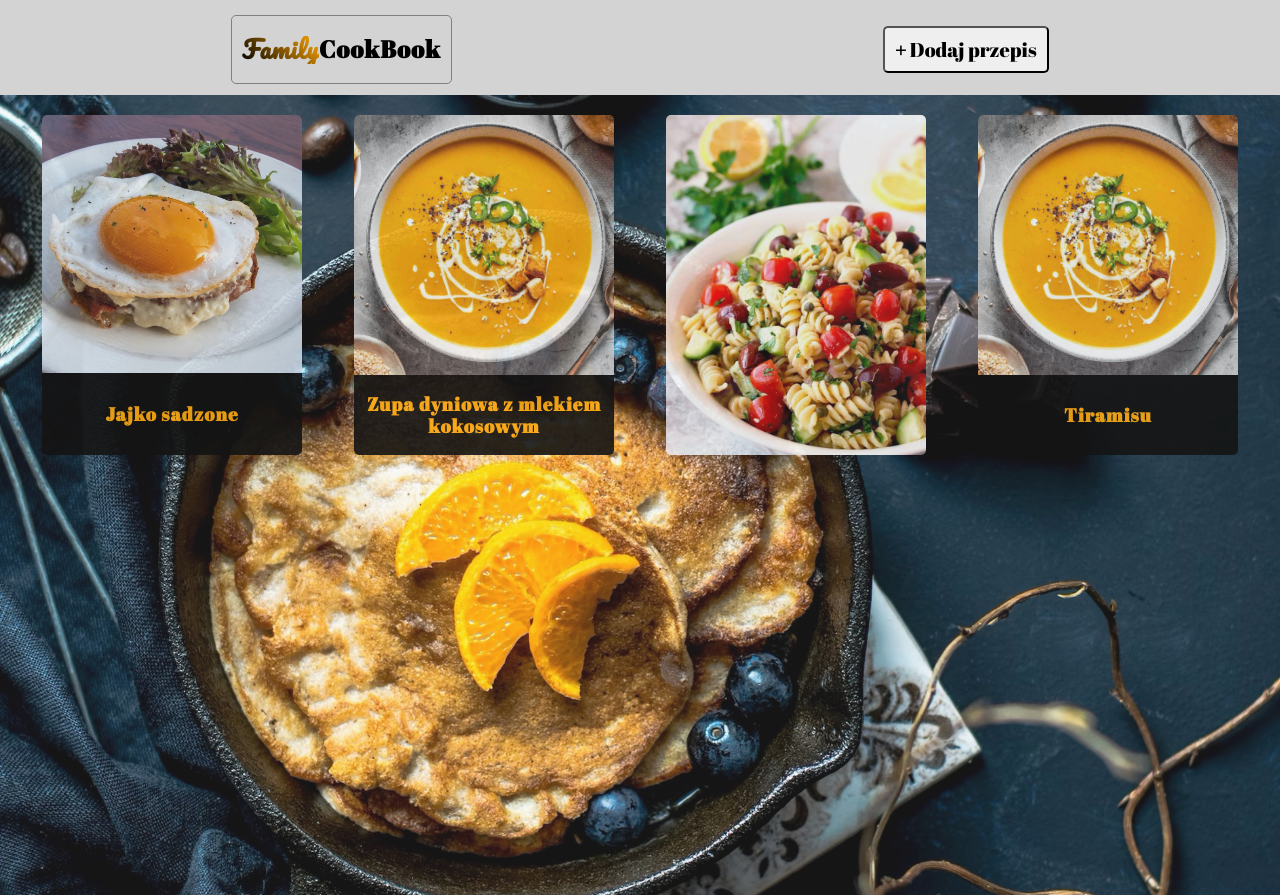
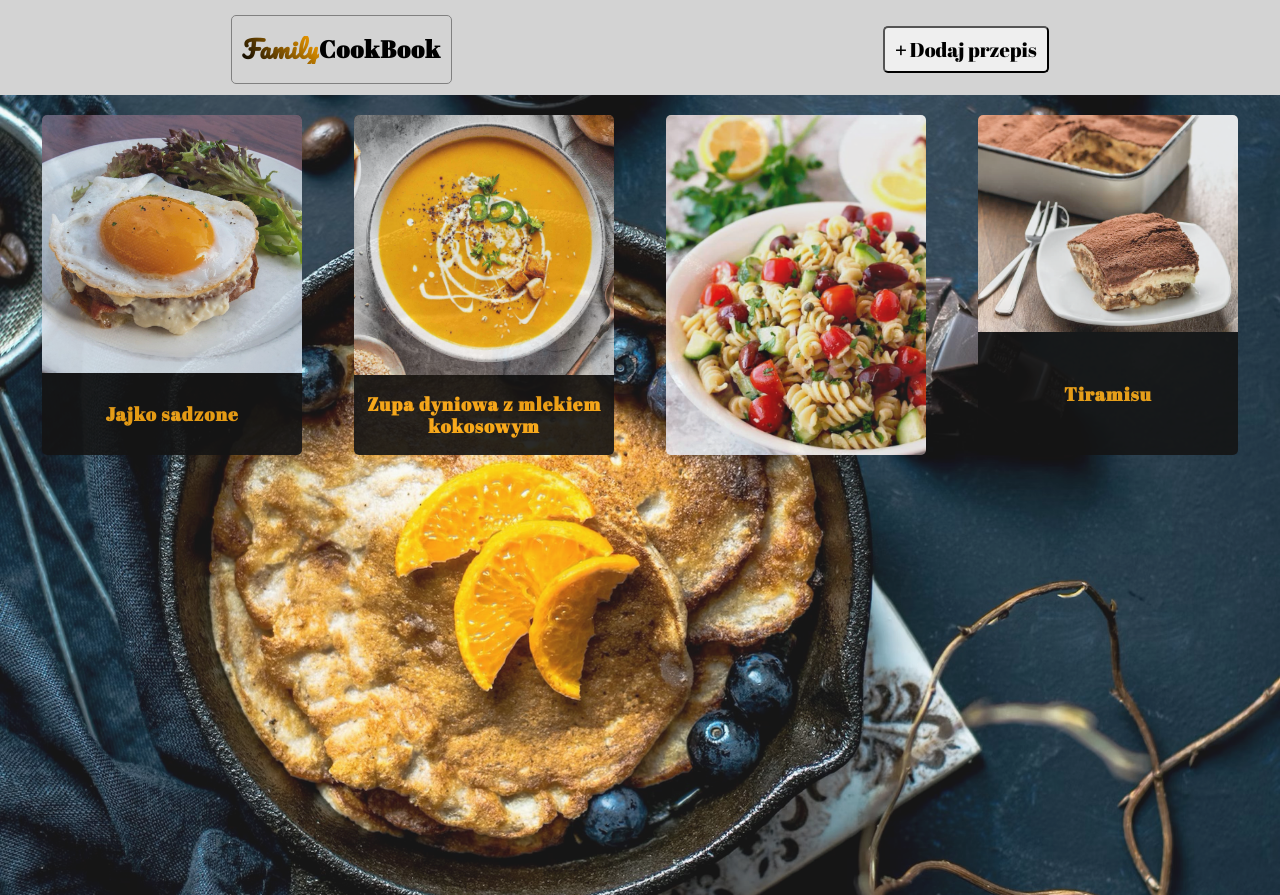
Before and after one commit to Mercaton/Recipe-Book-APP, a React (Vite) app: page / in a window 1280 px wide. Built offline with nearby package versions, Linux system fonts and the light colour scheme; some icons are missing.

Commit message:
recipe photo exchange

```diff
--- a/src/components/MainPage.jsx
+++ b/src/components/MainPage.jsx
@@ -9,7 +9,7 @@ function MainPage() {
                     <a href="/details"><div className="recipe-details"><img src="/src/assets/images/Daily-Dish-5-1030x1023.jpg" alt=""/><h3 className="recipe-title">Jajko sadzone</h3></div></a>
                     <div className="recipe-details"><img src="/src/assets/images/pumpkin-curry-soup-recipe.jpg" alt=""/><h3 className="recipe-title">Zupa dyniowa z mlekiem kokosowym</h3></div>
                     <div className="recipe-details"><img src="/src/assets/images/Tuna-Pasta-Salad-3-683x1024.jpg" alt=""/><h3 className="recipe-title">Sałatka z tuńczykiem</h3></div>
-                    <div className="recipe-details"><img src="/src/assets/images/pumpkin-curry-soup-recipe.jpg" alt=""/><h3 className="recipe-title">Tiramisu</h3></div>
+                    <div className="recipe-details"><img src="/src/assets/images/tiramisu-3.jpg" alt=""/><h3 className="recipe-title">Tiramisu</h3></div>
                 </div>
             </section>
 
```
Also changed, not shown: src/assets/images/tiramisu-3.jpg (added).
